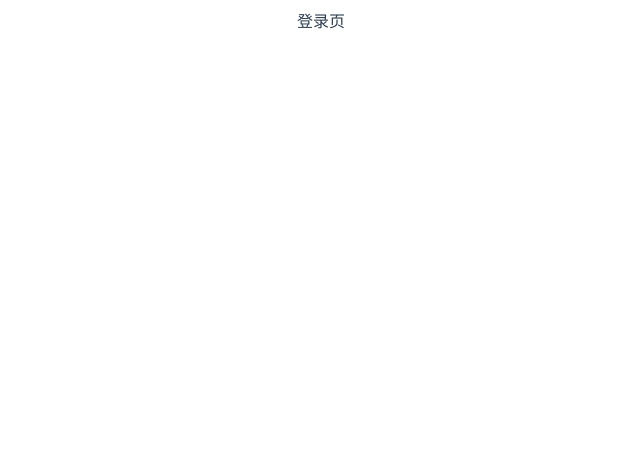
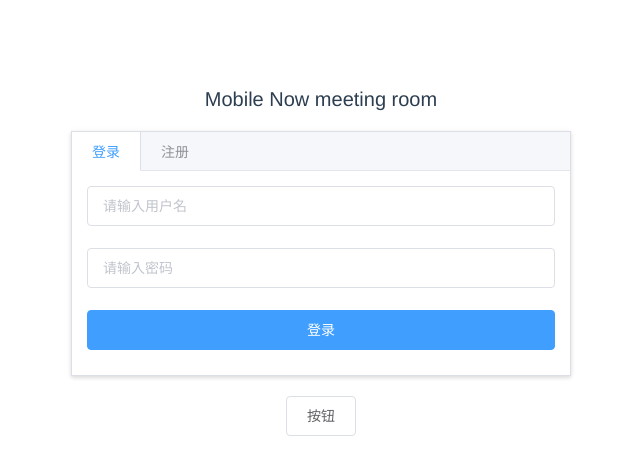
Before and after one commit to w-wilbur/roomBooking, a Vue app in the folder frontend/: page / in a window 1280 px wide. Shown: the top 474 px of the page, without its empty margins (319-959 px from the left). Built offline with nearby package versions, Linux system fonts and the light colour scheme.

Commit message:
gob up signIn page

```diff
--- a/frontend/package.json
+++ b/frontend/package.json
@@ -10,6 +10,7 @@
     "build": "node build/build.js"
   },
   "dependencies": {
+    "element-ui": "^2.0.3",
     "vue": "^2.5.2",
     "vue-router": "^3.0.1"
   },
--- a/frontend/src/App.vue
+++ b/frontend/src/App.vue
@@ -1,12 +1,16 @@
 <template>
   <div id="app">
     <router-view/>
+    <el-button @click="visible = true">按钮</el-button>
+    <el-dialog :visible.sync="visible" title="Hello world">
+      <p>欢迎使用 Element</p>
+    </el-dialog>
   </div>
 </template>
 
 <script>
 export default {
-  name: 'app'
+  data: ()=> ({ visible: false })
 }
 </script>
 
--- a/frontend/src/main.js
+++ b/frontend/src/main.js
@@ -3,6 +3,10 @@
 import Vue from 'vue'
 import App from './App'
 import router from './router'
+import Element from 'element-ui'
+import 'element-ui/lib/theme-chalk/index.css'
+
+Vue.use(Element)
 
 Vue.config.productionTip = false
 
--- a/frontend/src/pages/sign-in.vue
+++ b/frontend/src/pages/sign-in.vue
@@ -1,9 +1,76 @@
 <template>
-	<div>登录页</div>
+	<div>
+		<el-container>
+			<el-main>
+				<div class='pannel'>
+					<p style="font-size:20px;">Mobile Now meeting room</p>
+					<el-tabs type="border-card">
+  						<el-tab-pane label="登录">
+  							<el-form ref='form'>
+  								<el-form-item>
+  									<el-input type="text" v-model='form.name' placeholder="请输入用户名"></el-input>
+  								</el-form-item>
+  								<el-form-item>
+  									<el-input type="password" v-model="form.password" placeholder="请输入密码"></el-input>
+  								</el-form-item>
+  								<el-form-item style="margin-bottom:10px;">
+  									<el-button type="primary" @click="signIn" style="width:100%;">登录</el-button>
+  								</el-form-item>
+  							</el-form>
+  						</el-tab-pane>
+  						<el-tab-pane label="注册">
+  							<el-form ref='form'>
+  								<el-form-item>
+  									<el-input type="text" v-model='form.name' placeholder="请输入用户名"></el-input>
+  								</el-form-item>
+  								<el-form-item>
+  									<el-input type="password" v-model="form.password" placeholder="请输入密码"></el-input>
+  								</el-form-item>
+  								<el-form-item>
+  									<el-input type="password" v-model="form.repassword" placeholder="请再次输入密码"></el-input>
+  								</el-form-item>
+  								<el-form-item style="margin-bottom:10px;">
+  									<el-button type="primary" @click="register" style="width:100%;">注册</el-button>
+  								</el-form-item>
+  							</el-form>
+  						</el-tab-pane>
+					</el-tabs>
+				</div>
+			</el-main>
+		</el-container>
+	</div>
 </template>
 
 <script>
 	export default {
-
+		data() {
+			return {
+				form: {
+					name: '',
+					password: '',
+					repassword: ''
+				}
+			}
+		},
+		methods: {
+			signIn() {
+				console.log(this.form.name);
+			},
+			register() {
+				console.log("注册成功！");
+			}
+		}
 	}
 </script>
+<style scoped>
+
+	.pannel{
+		/*width: 400px;
+		margin: 0 auto;
+		padding: 20px;
+		border: 1px solid #409EFF;*/
+		width: 500px;
+		margin: 0 auto;
+		margin-top: 60px;
+	}
+</style>
```
Also changed, not shown: frontend/src/components/HelloWorld.vue (deleted, +0 -53 lines).
